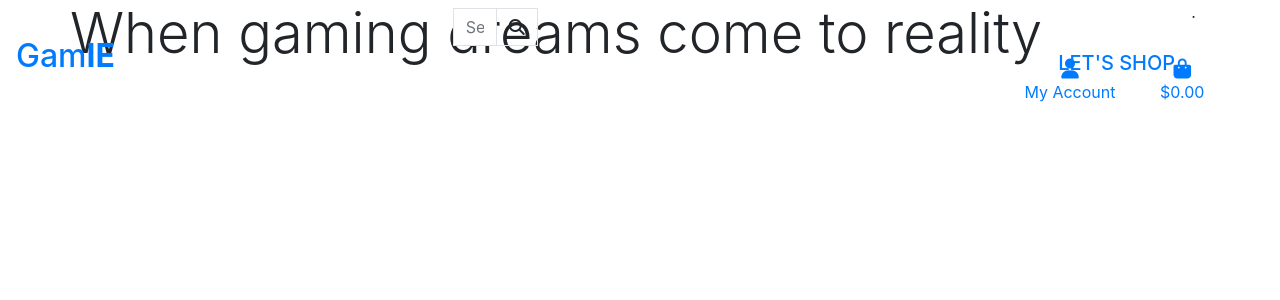
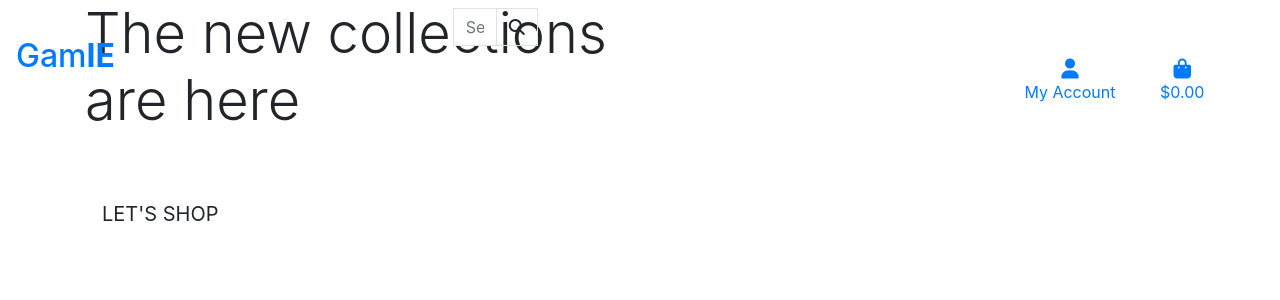
Before and after one commit to shahbakhat/GamIE, a Django app: page / in a window 1280 px wide. Shown: the top 300 px of the page. Run offline with Django 4.2, Linux system fonts and the light colour scheme; some libraries are stand-ins or nearby versions.

Commit message:
fixed blocks in index page

```diff
--- a/home/templates/home/index.html
+++ b/home/templates/home/index.html
@@ -10,12 +10,18 @@
 {% endblock %}
 
 {% block content %}
-  <div class="container h-100">
-    <div class="row h-100">
-      <h1 class="display-4 logo-font text-black">When gaming dreams come to reality</h1>
-      <div class="my-5">
-        <h4><a href="" class="lets-shop-button btbn btn-lg rounded-0 text-uppercase py-3">let's shop</a></h4>
-      </div>.
-    </div>
+<div class="container h-100">
+  <div class="row h-100">
+      <div class="col-7 col-md-6 my-auto">
+          <h1 class="display-4 logo-font text-black">
+              The new collections are here
+          </h1>
+          <div class="my-5">
+              <h4>
+                  <a href="" class="shop-now-button btn btn-lg rounded-0 text-uppercase py-3">let's shop</a>
+              </h4>
+          </div>
+      </div>
   </div>
+</div>
 {% endblock %}
--- a/templates/base.html
+++ b/templates/base.html
@@ -41,7 +41,7 @@
                 <h2 class="logo-font text-black my-0">Gam<strong>IE</strong></h2>
         </div>
         <div class="col-12 col-lg-4  my-auto py-1 py-lg-0 ">
-            <form method="GET" action="{% url 'products' %}">
+            <form method="GET" action="}">
                 <div class="input-group w-100">
                     <input class="form-control border border-black rounded-0" type="text" name="q" placeholder="Search our site">
                     <div class="input-group-append">
@@ -66,9 +66,9 @@
                     <div class="dropdown-menu border-0" aria-labelledby="user-options">
                         {% if request.user.is_authenticated %}
                             {% if request.user.is_superuser %}
-                                <a href="{% url 'add_product' %}" class="dropdown-item">Product Management</a>
+                                <a href="" class="dropdown-item">Product Management</a>
                             {% endif %}
-                            <a href="{% url 'profile' %}" class="dropdown-item">My Profile</a>
+                            <a href="" class="dropdown-item">My Profile</a>
                             <a href="{% url 'account_logout' %}" class="dropdown-item">Logout</a>
                         {% else %}
                             <a href="{% url 'account_signup' %}" class="dropdown-item">Register</a>
@@ -77,7 +77,7 @@
                     </div>
                 </li>
                 <li class="list-inline-item">
-                    <a class="{% if grand_total %}text-info font-weight-bold{% else %}text-black{% endif %} nav-link" href="{% url 'view_bag' %}">
+                    <a class="{% if grand_total %}text-info font-weight-bold{% else %}text-black{% endif %} nav-link" href="">
                         <div class="text-center">
                             <div><i class="fas fa-shopping-bag fa-lg"></i></div>
                             <p class="my-0">
```
